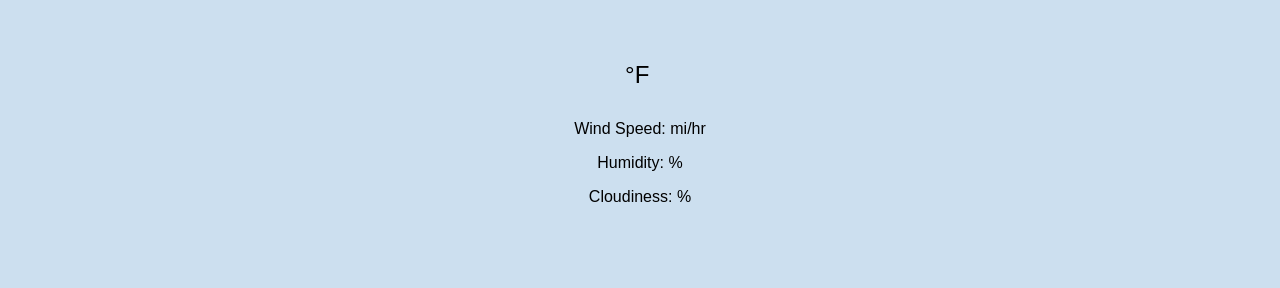
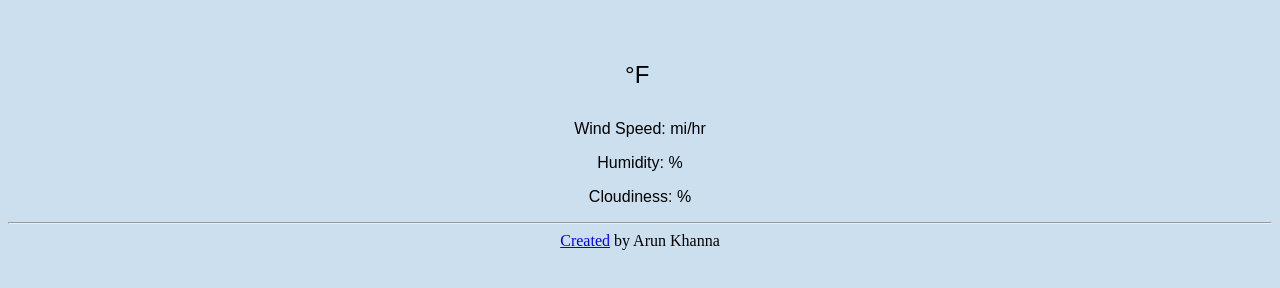
Before and after one commit to arunkhanna00/freecodecamp-local-weather, a website: page app/index.max.html in a window 1280 px wide. Drawn offline with nearby package versions, Linux system fonts and the light colour scheme; files that its build step writes are made by us from their sources.

Commit message:
add a footer

```diff
--- a/app/index.max.html
+++ b/app/index.max.html
@@ -21,6 +21,9 @@
       <p>Cloudiness: {{ cloudiness }}%</p>
     </div>
 
+    <!-- Footer -->
+    <footer><hr><a href="https://github.com/arunkhanna00/freecodecamp-local-weather">Created</a> by Arun Khanna</footer>
+
     <!-- Scripts -->
     <script defer src="https://ajax.googleapis.com/ajax/libs/angularjs/1.5.6/angular.min.js"></script>
     <script defer src="index.min.js"></script>
```
Also changed, not shown: dist/index.html.
